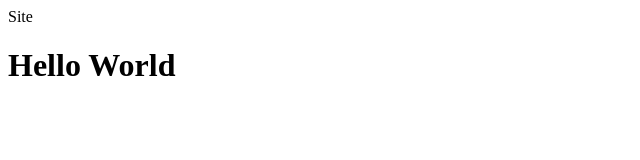
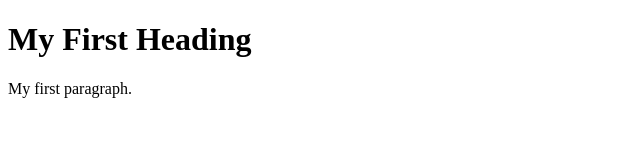
Before and after one commit to kevintrinh388/kevintrinh.github.io, a plain HTML site: page index.html in a window 1280 px wide. Shown: the whole page, without its empty margins (0-640 px from the left). Drawn offline with Linux system fonts and the light colour scheme.

Commit message:
Update index.html

```diff
--- a/index.html
+++ b/index.html
@@ -1,11 +1,9 @@
-<html lang="en">
-  <head>
-    <meta charset="UTF-8">
-    <meta name="viewport" content="width=device-width, initial-scale=1.0>
-    <title>Site</title>
-  </head>
-  <body>
-    <h1>Hello World</h1>
-  </body>
+<!DOCTYPE html>
+<html>
+<body>
 
+<h1>My First Heading</h1>
+<p>My first paragraph.</p>
+
+</body>
 </html>
```
